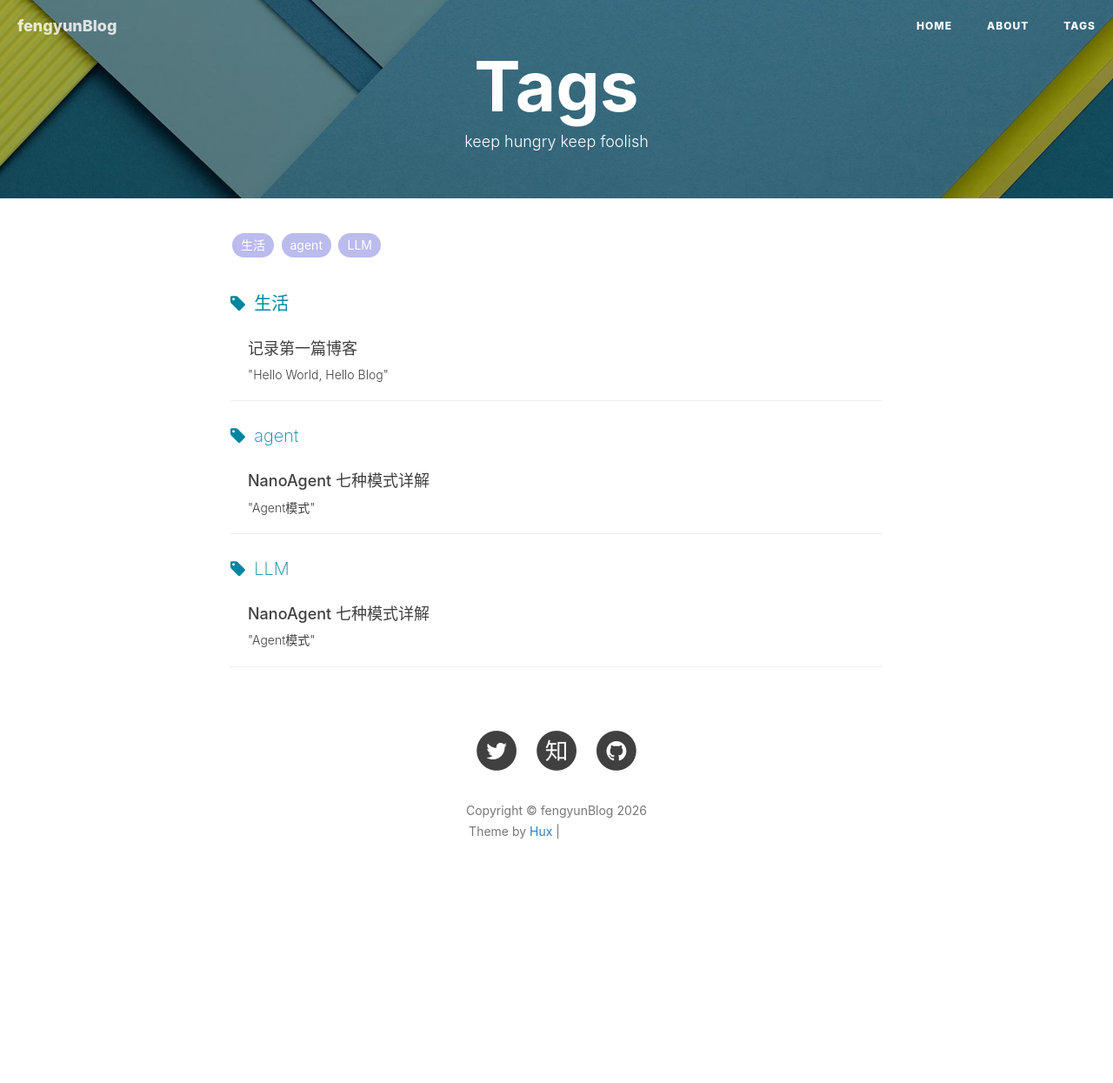
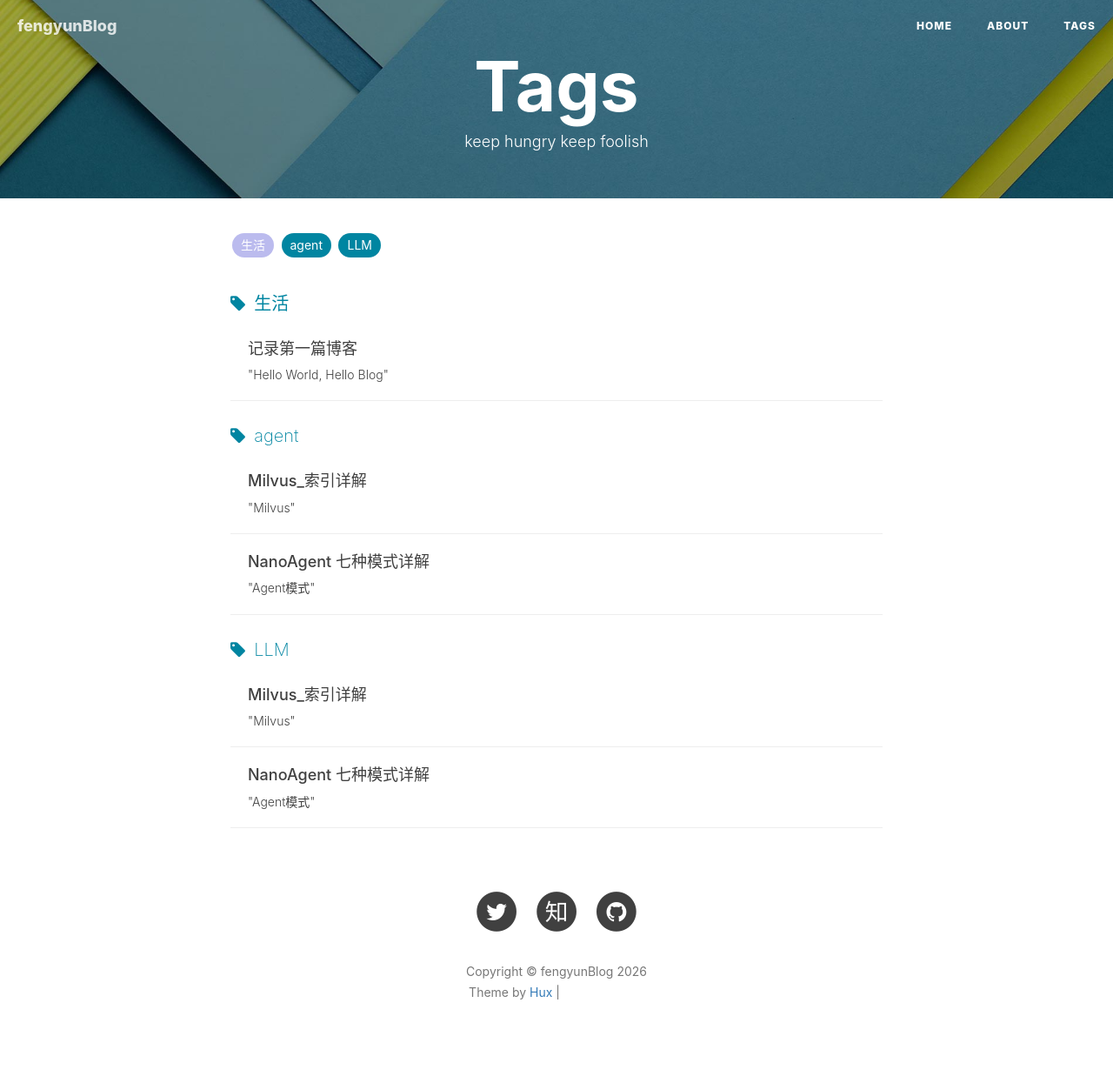
Before and after one commit to luckyWind01/luckyWind01.github.io, a Jekyll site: the page built from tags.html, in a window 1280 px wide. Shown: the whole page at 87% size. Built offline with Jekyll 4.4.1, drawn with Linux system fonts in a browser that asks for light colours; nearby versions of some CDN libraries; comment, search, counter and statistics services are not loaded; before the commit the page ends 1060 px from its top, so only the background shows below that; part of the change alters nothing that is shown; grey boxes are pictures that could not be loaded.

Commit message:
add milvus index

````diff
--- a/_config.yml
+++ b/_config.yml
@@ -1,7 +1,7 @@
 # Site settings
 title: fengyunBlog
-SEOTitle: 风运的博客 | fengyun Blog
-header-img: img/home-bg.jpg
+SEOTitle: 风运博客 | fengyunBlog
+header-img: img/yunhai.gif
 email: fengxie2157@gmail.com
 description: "爱幻想的90后"
 keyword: ""
--- /dev/null
+++ b/_posts/2016-04-10-mlivus.markdown
@@ -0,0 +1,595 @@
+---
+layout:     post
+title:      "Milvus_索引详解"
+subtitle:   " \"Milvus\""
+date:       2026-04-10 21:00:00
+author:     "fengyun"
+header-img: "img/haibian.png"
+tags:
+    - agent
+    - LLM
+---
+
+# Milvus 向量索引详解
+
+> 全面解析 Milvus 支持的索引类型、原理、参数配置与选型建议
+
+---
+
+## 目录
+
+1. [为什么需要向量索引](#一为什么需要向量索引)
+2. [索引类型总览](#二索引类型总览)
+3. [FLAT - 暴力搜索](#三flat---暴力搜索)
+4. [IVF 系列索引](#四ivf-系列索引)
+5. [HNSW - 图索引](#五hnsw---图索引)
+6. [稀疏向量索引](#六稀疏向量索引)
+7. [索引选型指南](#七索引选型指南)
+8. [参数调优建议](#八参数调优建议)
+9. [代码示例](#九代码示例)
+
+---
+
+## 一、为什么需要向量索引
+
+### 向量搜索的本质
+
+向量数据库的核心操作是**近似最近邻搜索（ANN, Approximate Nearest Neighbor）**：
+
+```
+给定查询向量 q，从数据库中找到最相似的 k 个向量
+```
+
+### 暴力搜索 vs 索引搜索
+
+| 方式 | 时间复杂度 | 1亿数据搜索时间 | 精确率 |
+|------|-----------|----------------|--------|
+| **暴力搜索（FLAT）** | O(N) | ~10秒 | 100% |
+| **索引搜索（HNSW）** | O(logN) | ~10毫秒 | >95% |
+
+> 索引通过**牺牲少量精确率**，换取**数量级的速度提升**
+
+### 索引的核心思想
+
+```
+┌─────────────────────────────────────────────────────────┐
+│  原始向量空间（100万向量）                                │
+│                                                         │
+│  暴力搜索：计算与100万个向量的距离                        │
+│                                                         │
+│  索引搜索：                                              │
+│  1. 预处理：构建数据结构（索引）                          │
+│  2. 搜索时：只访问少量候选向量（如1000个）                │
+│  3. 返回：在这1000个中找最近的                           │
+└─────────────────────────────────────────────────────────┘
+```
+
+---
+
+## 二、索引类型总览
+
+### Milvus 支持的索引类型
+
+| 索引类型                      | 全称                                 | 适用向量类型 | 特点          |
+| ------------------------- | ---------------------------------- | ------ | ----------- |
+| **FLAT**                  | 暴力搜索                               | 稠密向量   | 精确率100%，速度慢 |
+| **IVF_FLAT**              | Inverted File + FLAT               | 稠密向量   | 平衡速度与精度     |
+| **IVF_SQ8**               | IVF + Scalar Quantization          | 稠密向量   | 内存省75%      |
+| **IVF_PQ**                | IVF + Product Quantization         | 稠密向量   | 内存省90%+     |
+| **HNSW**                  | Hierarchical Navigable Small World | 稠密向量   | ⭐ 速度最快，最常用  |
+| **SCANN**                 | Google ScaNN                       | 稠密向量   | 谷歌优化，超大规模   |
+| **SPARSE_INVERTED_INDEX** | 稀疏倒排索引                             | 稀疏向量   | 专为稀疏向量设计    |
+
+### 选型速查表
+
+| 数据规模        | 推荐索引                  | 理由        |
+| ----------- | --------------------- | --------- |
+| < 10万       | FLAT                  | 精确，无需索引   |
+| 10万 - 1000万 | **HNSW**              | 速度极快，召回率高 |
+| 1000万 - 1亿  | HNSW / IVF_SQ8        | 平衡速度与内存   |
+| > 1亿        | IVF_PQ / SCANN        | 极致压缩      |
+| 稀疏向量        | SPARSE_INVERTED_INDEX | 专用优化      |
+
+---
+
+## 三、FLAT - 暴力搜索
+
+### 原理
+
+不构建任何索引结构，直接计算查询向量与所有向量的距离。
+
+```
+搜索过程：
+for each vector in database:
+    distance = calculate_distance(query, vector)
+    keep top-k smallest distances
+return top-k vectors
+```
+
+### 适用场景
+
+- ✅ 数据量很小（< 10,000）
+- ✅ 需要100%精确率（如金融风控）
+- ✅ 测试/调试阶段
+- ❌ 生产环境大数据量
+
+### 代码示例
+
+```python
+from pymilvus import Collection, FieldSchema, DataType
+
+# 创建集合
+fields = [
+    FieldSchema(name="id", dtype=DataType.INT64, is_primary=True),
+    FieldSchema(name="embedding", dtype=DataType.FLOAT_VECTOR, dim=768)
+]
+
+# 创建 FLAT 索引（实际上不建索引，就是暴力搜索）
+index_params = {
+    "index_type": "FLAT",
+    "metric_type": "L2",  # 欧氏距离
+    "params": {}
+}
+
+collection.create_index(field_name="embedding", index_params=index_params)
+```
+
+---
+
+## 四、IVF 系列索引
+
+### 4.1 IVF_FLAT - 倒排文件索引
+
+#### 原理
+
+基于**空间划分**思想：
+
+```
+┌─────────────────────────────────────────────────────────┐
+│  步骤1：训练（K-Means聚类）                               │
+│                                                         │
+│  将向量空间划分为 nlist 个聚类（Voronoi单元）             │
+│                                                         │
+│      ○        ○        ○                                │
+│     /|\      /|\      /|\      ← 聚类中心               │
+│    ─┼──    ─┼──    ─┼──                               │
+│     \|/      \|/      \|/                               │
+│      ○        ○        ○                                │
+│                                                         │
+│  步骤2：搜索                                             │
+│  1. 找到查询向量最近的 nprobe 个聚类                      │
+│  2. 只在这 nprobe 个聚类中搜索                            │
+│  3. 返回Top-K                                           │
+└─────────────────────────────────────────────────────────┘
+```
+
+#### 参数说明
+
+| 参数 | 含义 | 建议值 |
+|------|------|--------|
+| `nlist` | 聚类中心数量 | 4 × √N，如100万数据用 4000 |
+| `nprobe` | 搜索时访问的聚类数 | 10-100，越大越准越慢 |
+
+#### 代码示例
+
+```python
+# 创建索引
+index_params = {
+    "index_type": "IVF_FLAT",
+    "metric_type": "L2",
+    "params": {"nlist": 128}  # 聚类中心数
+}
+collection.create_index(field_name="embedding", index_params=index_params)
+
+# 搜索参数
+search_params = {
+    "metric_type": "L2",
+    "params": {"nprobe": 10}  # 搜索10个聚类
+}
+results = collection.search(
+    data=[query_vector],
+    anns_field="embedding",
+    param=search_params,
+    limit=10
+)
+```
+
+### 4.2 IVF_SQ8 - 标量量化
+
+在 IVF_FLAT 基础上，对每个向量进行**标量量化压缩**：
+
+```
+原始向量：float32 × dim = 4 × dim 字节
+SQ8压缩：int8 × dim = 1 × dim 字节
+
+压缩率：75%（内存占用降为1/4）
+```
+
+**适用**：内存受限，可接受少量精度损失
+
+```python
+index_params = {
+    "index_type": "IVF_SQ8",
+    "metric_type": "L2",
+    "params": {"nlist": 128}
+}
+```
+
+### 4.3 IVF_PQ - 乘积量化
+
+更激进的压缩方案：
+
+```
+原理：
+1. 将高维向量切分为 m 个子向量
+2. 每个子向量用 k-means 量化到 nbits 位
+3. 用码本索引代替原始值
+
+压缩率：可达 1/16 ~ 1/32
+```
+
+| 参数 | 含义 | 建议值 |
+|------|------|--------|
+| `m` | 子向量数量 | dim 的约数，如 dim=128, m=16 |
+| `nbits` | 每个子向量量化位数 | 8 |
+
+```python
+index_params = {
+    "index_type": "IVF_PQ",
+    "metric_type": "L2",
+    "params": {
+        "nlist": 128,
+        "m": 16,      # 子向量数
+        "nbits": 8    # 量化位数
+    }
+}
+```
+
+---
+
+## 五、HNSW - 图索引 ⭐ 最常用
+
+### 5.1 原理
+
+HNSW（Hierarchical Navigable Small World）构建**多层导航图**：
+
+```
+┌─────────────────────────────────────────────────────────┐
+│  HNSW 多层图结构                                         │
+│                                                         │
+│  Layer 2 (稀疏层):                                       │
+│      ○───────────────○                                  │
+│      │               │         长距离连接                │
+│  Layer 1 (中层):     │                                  │
+│      ○──────○───────○──○                                │
+│     / \      |       |  \                               │
+│  Layer 0 (密集层):   │   \                              │
+│  ○─○─○─○─○─○─○─○─○─○─○─○─○                             │
+│  ↑ 包含所有数据点                                        │
+│                                                         │
+│  搜索过程：                                              │
+│  1. 从顶层随机点开始                                     │
+│  2. 贪心找最近邻，逐层下降                                │
+│  3. 在底层找到最近邻                                      │
+└─────────────────────────────────────────────────────────┘
+```
+
+### 5.2 参数详解
+
+| 参数 | 含义 | 建议值 | 影响 |
+|------|------|--------|------|
+| `M` | 每个节点的最大邻居数 | 8-64 | 越大：图越密，搜索越快，内存越大 |
+| `efConstruction` | 构建时的搜索范围 | 64-400 | 越大：图质量越好，构建越慢 |
+| `ef` | 搜索时的候选集大小 | ≥ top_k | 越大：召回率越高，搜索越慢 |
+
+### 5.3 参数选择建议
+
+```
+数据规模      M      efConstruction    ef(搜索时)
+─────────────────────────────────────────────
+< 100万      16         200            64
+100万-1亿    32         400            128
+> 1亿        64         400            256
+```
+
+### 5.4 代码示例
+
+```python
+# 创建 HNSW 索引
+index_params = {
+    "index_type": "HNSW",
+    "metric_type": "COSINE",  # 或 L2, IP
+    "params": {
+        "M": 16,              # 每个节点最大连接数
+        "efConstruction": 200 # 构建搜索范围
+    }
+}
+collection.create_index(field_name="embedding", index_params=index_params)
+
+# 加载集合
+collection.load()
+
+# 搜索（指定 ef 参数）
+search_params = {
+    "metric_type": "COSINE",
+    "params": {"ef": 64}     # 搜索候选集大小
+}
+results = collection.search(
+    data=[query_vector],
+    anns_field="embedding",
+    param=search_params,
+    limit=10
+)
+```
+
+### 5.5 HNSW vs IVF 对比
+
+| 维度 | HNSW | IVF_FLAT |
+|------|------|----------|
+| **搜索速度** | ⭐⭐⭐ 极快 | ⭐⭐ 快 |
+| **召回率** | ⭐⭐⭐ >95% | ⭐⭐ ~90% |
+| **内存占用** | ⭐ 大（2-3倍） | ⭐⭐ 中等 |
+| **构建时间** | ⭐ 慢 | ⭐⭐ 中等 |
+| **增量更新** | ⭐ 支持差 | ⭐⭐⭐ 支持好 |
+| **适用规模** | 百万-千万级 | 百万-亿级 |
+
+---
+
+## 六、稀疏向量索引
+
+### 6.1 什么是稀疏向量
+
+```
+稠密向量：维度固定，每个维度都有值
+  [0.1, 0.3, 0.0, 0.8, 0.2, ...]  # 768维，大部分非零
+
+稀疏向量：维度极高，但大部分为0
+  {1234: 0.8, 5678: 0.3, 9999: 0.5}  # 3万个token，只有3个非零
+```
+
+**生成方式**：
+- **SPLADE**：基于BERT的稀疏编码器
+- **BGE-M3**：同时输出稠密+稀疏向量
+
+### 6.2 SPARSE_INVERTED_INDEX
+
+专为稀疏向量设计的倒排索引：
+
+```python
+# 定义稀疏向量字段
+fields = [
+    FieldSchema(name="id", dtype=DataType.INT64, is_primary=True),
+    FieldSchema(name="sparse_vec", dtype=DataType.SPARSE_FLOAT_VECTOR)
+]
+
+# 创建稀疏向量索引
+index_params = {
+    "index_type": "SPARSE_INVERTED_INDEX",
+    "metric_type": "IP",  # 内积
+    "params": {
+        "drop_ratio_build": 0.2  # 构建时丢弃的小值比例
+    }
+}
+collection.create_index(field_name="sparse_vec", index_params=index_params)
+```
+
+### 6.3 混合检索（稠密+稀疏）
+
+```python
+# 同时定义两种向量
+fields = [
+    FieldSchema(name="id", dtype=DataType.INT64, is_primary=True),
+    FieldSchema(name="dense_vec", dtype=DataType.FLOAT_VECTOR, dim=768),
+    FieldSchema(name="sparse_vec", dtype=DataType.SPARSE_FLOAT_VECTOR)
+]
+
+# 分别创建索引
+collection.create_index("dense_vec", {
+    "index_type": "HNSW",
+    "metric_type": "COSINE",
+    "params": {"M": 16, "efConstruction": 200}
+})
+
+collection.create_index("sparse_vec", {
+    "index_type": "SPARSE_INVERTED_INDEX",
+    "metric_type": "IP",
+    "params": {"drop_ratio_build": 0.2}
+})
+
+# 混合搜索
+from pymilvus import AnnSearchRequest
+
+dense_req = AnnSearchRequest(
+    data=[dense_query],
+    anns_field="dense_vec",
+    param={"metric_type": "COSINE", "params": {"ef": 64}},
+    limit=100
+)
+
+sparse_req = AnnSearchRequest(
+    data=[sparse_query],
+    anns_field="sparse_vec",
+    param={"metric_type": "IP", "params": {"drop_ratio_build": 0.2}},
+    limit=100
+)
+
+# RRF 融合
+results = collection.hybrid_search(
+    reqs=[dense_req, sparse_req],
+    rerank=RRFRanker(),
+    limit=10
+)
+```
+
+---
+
+## 七、索引选型指南
+
+### 7.1 决策流程图
+
+```
+数据量 < 10万?
+  ├─ 是 → 用 FLAT（精确）
+  └─ 否 → 需要100%精确率?
+           ├─ 是 → 用 FLAT
+           └─ 否 → 内存充足?
+                    ├─ 是 → 用 HNSW（速度最快）
+                    └─ 否 → 数据量 > 1亿?
+                             ├─ 是 → 用 IVF_PQ（压缩）
+                             └─ 否 → 用 IVF_FLAT（平衡）
+```
+
+### 7.2 场景匹配
+
+| 场景 | 推荐索引 | 理由 |
+|------|---------|------|
+| 推荐系统（实时） | HNSW | 延迟低，用户体验好 |
+| 图像检索 | HNSW | 特征向量维度高，HNSW效果好 |
+| 文本语义搜索 | HNSW + 稀疏向量 | 混合检索效果更好 |
+| 日志分析 | IVF_FLAT | 数据量大，可接受稍高延迟 |
+| 嵌入式设备 | IVF_SQ8/PQ | 内存受限 |
+| 金融风控 | FLAT | 需要100%精确率 |
+
+---
+
+## 八、参数调优建议
+
+### 8.1 通用调优原则
+
+```
+1. 召回率不够 → 增加搜索参数（nprobe/ef）
+2. 速度太慢 → 减少搜索参数，或换更快的索引
+3. 内存不够 → 使用量化索引（SQ8/PQ）
+4. 构建太慢 → 减少 M 或 efConstruction
+```
+
+### 8.2 HNSW 调优
+
+```python
+# 追求速度（召回率稍低）
+index_params = {"M": 8, "efConstruction": 64}
+search_params = {"ef": 32}
+
+# 追求召回率（速度稍慢）
+index_params = {"M": 32, "efConstruction": 400}
+search_params = {"ef": 256}
+
+# 平衡方案（推荐）
+index_params = {"M": 16, "efConstruction": 200}
+search_params = {"ef": 64}
+```
+
+### 8.3 IVF 调优
+
+```python
+# nlist 计算：4 * sqrt(N)
+import math
+nlist = 4 * int(math.sqrt(num_vectors))
+
+# nprobe 调优
+# 召回率测试：逐步增加 nprobe，直到召回率满足要求
+```
+
+---
+
+## 九、代码示例
+
+### 9.1 完整示例：HNSW 索引
+
+```python
+from pymilvus import connections, FieldSchema, CollectionSchema, DataType, Collection
+
+# 连接 Milvus
+connections.connect(host="localhost", port="19530")
+
+# 定义字段
+fields = [
+    FieldSchema(name="id", dtype=DataType.INT64, is_primary=True, auto_id=True),
+    FieldSchema(name="text", dtype=DataType.VARCHAR, max_length=512),
+    FieldSchema(name="embedding", dtype=DataType.FLOAT_VECTOR, dim=768)
+]
+
+# 创建集合
+schema = CollectionSchema(fields, description="文档向量库")
+collection = Collection(name="documents", schema=schema)
+
+# 插入数据
+import numpy as np
+num_entities = 10000
+data = [
+    [f"doc_{i}" for i in range(num_entities)],
+    np.random.random((num_entities, 768)).tolist()
+]
+collection.insert(data)
+
+# 创建 HNSW 索引
+index_params = {
+    "index_type": "HNSW",
+    "metric_type": "COSINE",
+    "params": {"M": 16, "efConstruction": 200}
+}
+collection.create_index(field_name="embedding", index_params=index_params)
+
+# 加载到内存
+collection.load()
+
+# 搜索
+query_vector = np.random.random(768).tolist()
+search_params = {"metric_type": "COSINE", "params": {"ef": 64}}
+
+results = collection.search(
+    data=[query_vector],
+    anns_field="embedding",
+    param=search_params,
+    limit=5,
+    output_fields=["text"]
+)
+
+for hits in results:
+    for hit in hits:
+        print(f"ID: {hit.id}, Distance: {hit.distance}, Text: {hit.entity.text}")
+
+# 释放资源
+collection.release()
+connections.disconnect()
+```
+
+### 9.2 索引管理操作
+
+```python
+# 查看索引信息
+collection.indexes
+
+# 删除索引
+collection.drop_index()
+
+# 查看索引进度
+utility.index_building_progress("documents")
+
+# 查看索引状态
+utility.load_state("documents")
+```
+
+---
+
+## 附录：关键术语表
+
+| 术语 | 英文 | 含义 |
+|------|------|------|
+| ANN | Approximate Nearest Neighbor | 近似最近邻 |
+| IVF | Inverted File | 倒排文件 |
+| PQ | Product Quantization | 乘积量化 |
+| SQ | Scalar Quantization | 标量量化 |
+| HNSW | Hierarchical Navigable Small World | 分层可导航小世界 |
+| nlist | - | IVF聚类中心数 |
+| nprobe | - | IVF搜索时访问的聚类数 |
+| M | - | HNSW节点最大连接数 |
+| ef | - | HNSW搜索范围 |
+| Recall | - | 召回率 |
+| Latency | - | 延迟 |
+| Throughput | - | 吞吐量 |
+
+---
+
+> 文档生成时间：2026-04-10
+> 适用 Milvus 版本：2.3+
````
Also changed, not shown: img/haibian.png (added), 2 other files.
